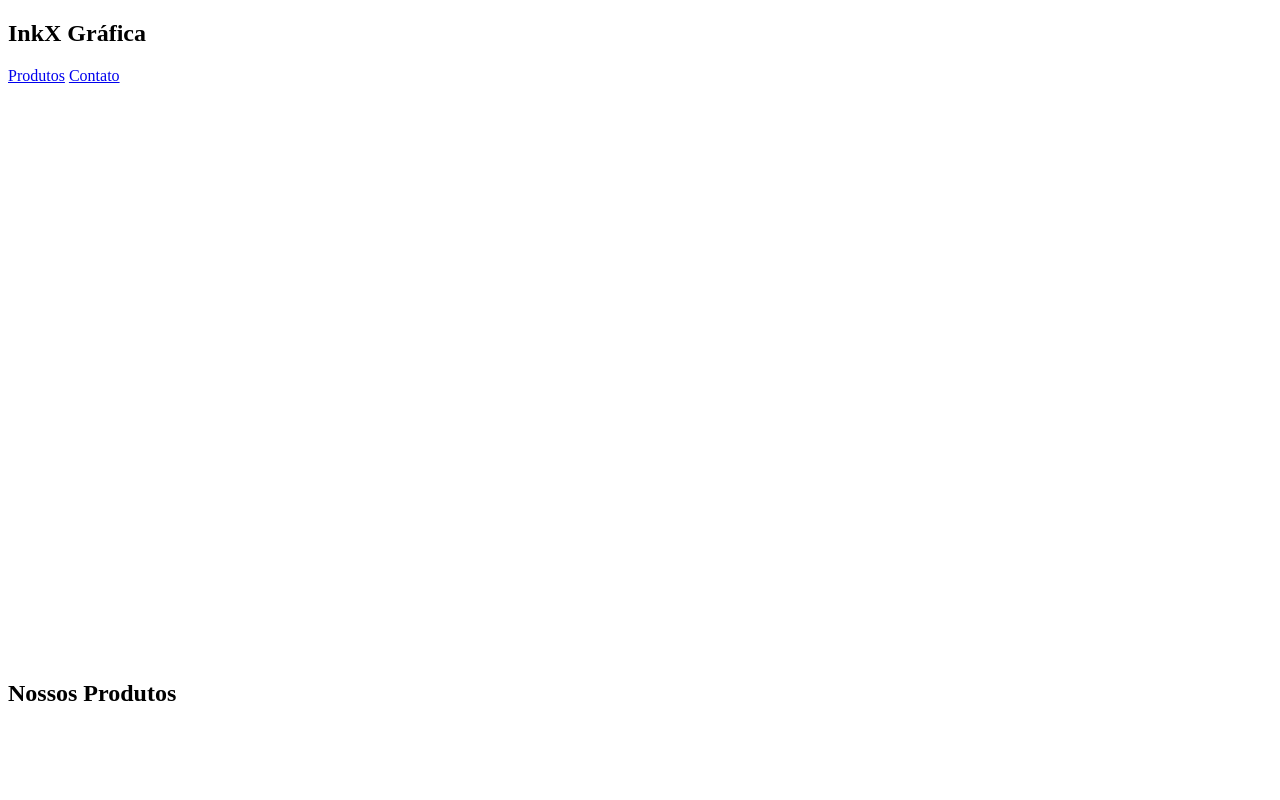
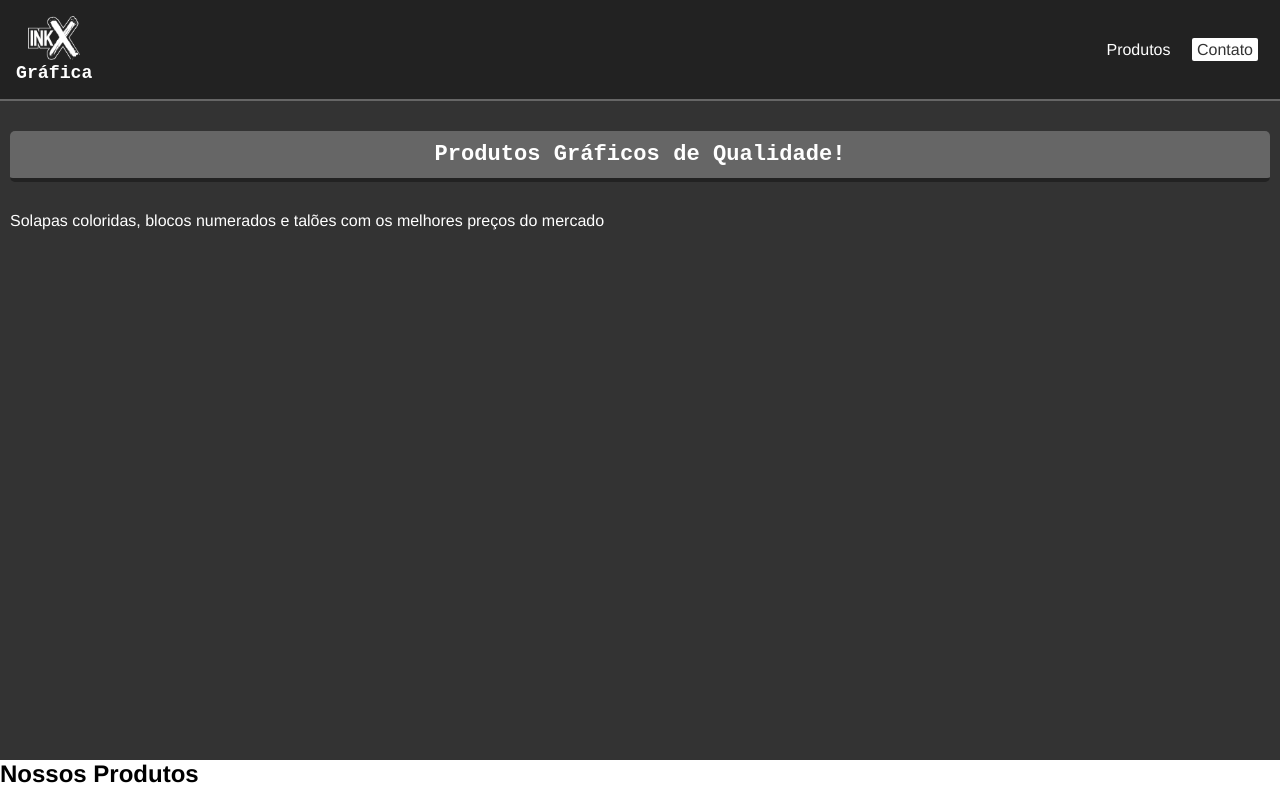
Before and after one commit to SamuelMartinsFrancisco/inkx.com, a plain HTML site: page src/index.html in a window 1280 px wide. Shown: the top 800 px of the page. Drawn offline with Linux system fonts and the light colour scheme.

Commit message:
feat: improves styles and starts to fill home with content

```diff
--- a/src/index.html
+++ b/src/index.html
@@ -2,21 +2,30 @@
 <html lang="pt-br">
 <head>
   <meta charset="UTF-8">
-  <meta name="description" content="Produtos Gráficos de Qualidade">
-  <meta name="keywords" content="Solapas, Talões, Blocos, Gráfica, Impressão">
+  <meta name="description" content="Produtos Gráficos de Qualidade - Solapas coloridas, blocos numerados e talões com os melhores preços do mercado">
+  <meta name="keywords" content="Solapas, Talões, Blocos, Gráfica, Impressão, InkX">
   <meta name="viewport" content="width=device-width, initial-scale=1.0">
   <title>InkX Gráfica - Solapas, Blocos e Talões</title>
   <link rel="stylesheet" type="text/css" href="styles/global.css">
 </head>
 <body>
-  <section id="home" aria-label="Apresentação">
-    <header>
-      <h1>InkX Gráfica</h1>
+  <section id="home" class="dark" aria-label="Apresentação">
+    <header class="dark flex vertical-center">
+      <div class="flex vertical-center print-shop-title">
+        <img src="assets/inkx-logo.png" class="logo" alt="InkX">
+        <h1>Gráfica</h1>
+      </div>
       <nav>
         <a href="#products">Produtos</a>
         <a href="#contact">Contato</a>
       </nav>
     </header>
+    <div class="content">
+      <h2>Produtos Gráficos de Qualidade!</h2>
+      <p>
+        Solapas coloridas, blocos numerados e talões com os melhores preços do mercado
+      </p>
+    </div>
   </section>
 
   <section id="products" aria-label="Produtos Disponíveis">
--- a/src/styles/colors.css
+++ b/src/styles/colors.css
@@ -1,6 +1,8 @@
 :root {
-  --primary: #333;
-  --secondary: #666;
+  --dark-primary: #333;
+  --dark-secondary: #666;
+  --light-primary: #fff;
   --green: #25d366;
   --aqua-green: #128c7e;
+  --black: #222;
 }
--- a/src/styles/global.css
+++ b/src/styles/global.css
@@ -2,12 +2,93 @@
 
 * {
   box-sizing: border-box;
+  margin: 0;
+  padding: 0;;
 }
 
 html {
   font-size: 100%;
+  scroll-behavior: smooth;
+}
+
+body {
+  font-family: Helvetica, sans-serif;
 }
 
 body section {
-  min-height: 80vh;
+  min-height: 95vh;
 }
+
+a {
+  text-decoration: none;;
+}
+
+.flex {
+  display: flex;
+}
+
+.vertical-center {
+  align-items: center;
+}
+
+.dark {
+  background-color: var(--dark-primary);
+  color: var(--light-primary);
+}
+
+.dark a {
+  color: var(--light-primary);
+}
+
+.logo {
+  width: 4em
+}
+
+#home header {
+  justify-content: space-between;
+  width: 100%;
+  padding: 16px;
+  background-color: var(--black);
+  border-bottom: 2px solid var(--dark-secondary);
+}
+
+#home h1 {
+  font-size: 1.4em;
+}
+
+.print-shop-title {
+  font-family: monospace;
+  gap: 3px;
+  flex-direction: column;
+}
+
+#home nav a {
+  margin: 0 6px;
+  padding: 3px 5px;
+  border-radius: 2px;
+}
+
+#home nav a:hover {
+  background-color: var(--dark-primary);
+}
+
+#home nav a:last-child {
+  background-color: var(--light-primary);
+  color: var(--dark-primary);
+}
+
+#home h2 {
+  text-align: center;
+  font-family: monospace;
+  font-size: 1.7em;
+  padding: 0.5em 0;
+  background-color: var(--dark-secondary);
+  margin: 30px 0;
+  border-bottom: 4px solid var(--black);
+  border-radius: 5px;
+}
+
+.content {
+  margin: 1em 10px;
+  position: relative;
+}
```
Also changed, not shown: src/assets/inkx-logo.png (added).
